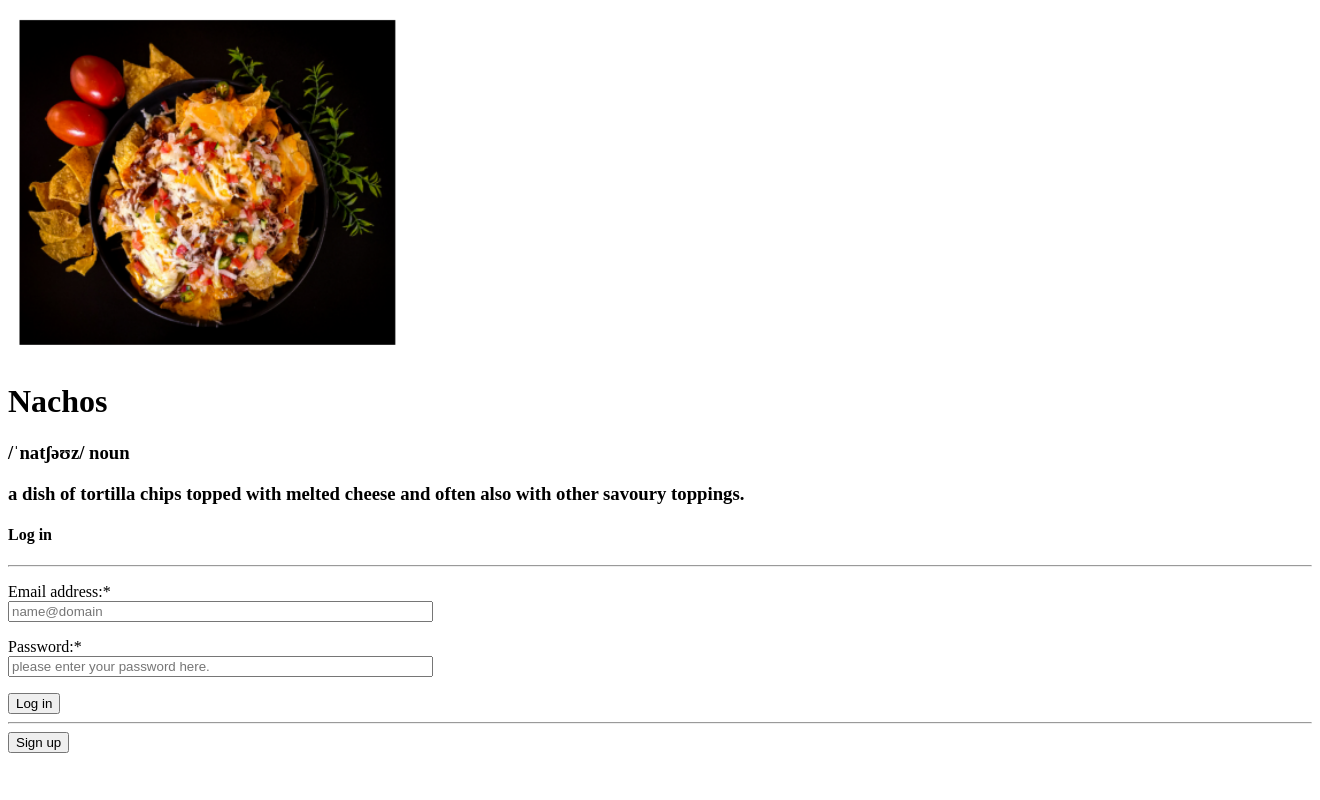
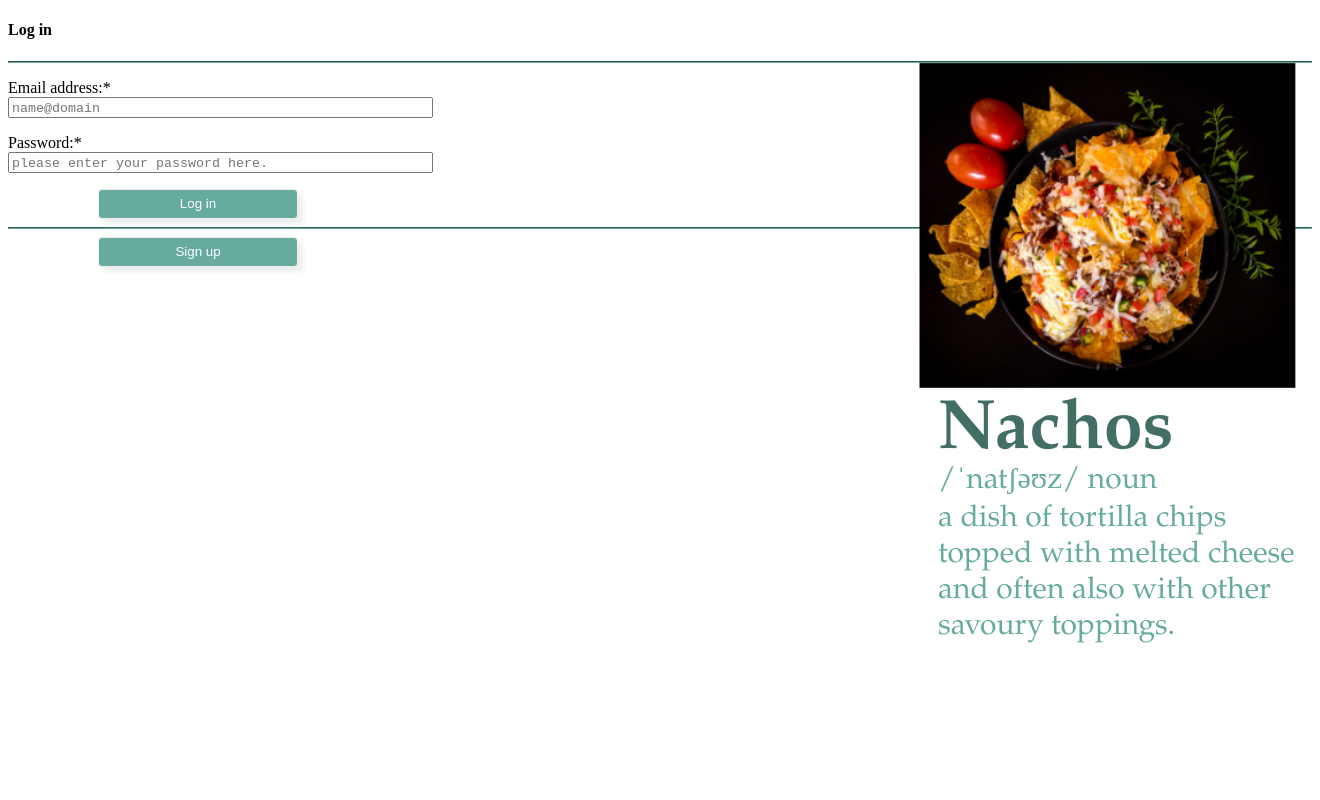
Before and after one commit to ysmeen24/project, a PHP site: page /WelcomePage/SignAndLog/LogIn.html in a window 1320 px wide. Run offline with PHP 8.4, Linux system fonts and the light colour scheme.

Commit message:
Update LogIn.CSS
I updated the CSS code for the LogIn page please check it out.

```diff
--- a/CSS/LogIn.CSS
+++ b/CSS/LogIn.CSS
@@ -1 +1,49 @@
-//CSS LogIn
+<style type="text/css">
+			div			{ border: #426E66 solid;
+						  padding: 20px 30px;
+						  background-color: #F2FFFE;
+						  margin: 100px 250px;
+						  position: absolute;
+						  font-family: Courier new;
+						  color: #666666;
+						  font-size: 20px;}
+			h1			{ margin-top: 370px;
+						  margin-left: 930px;
+						  position: absolute;
+						  font-family: Garamond;
+						  color: #426E66;
+						  font-size: 70px;}
+			h3			{ margin-left: 930px;
+						  position: absolute;
+						  font-family: Garamond;
+						  color: #67AB9F;
+						  font-size: 30px;
+						  font-weight: lighter;}
+
+			img			{ margin-top: 30px;
+						  margin-left: 900px;
+						  position: absolute; }
+
+			.position1		{ margin-top: 440px;}
+
+			.position2		{ margin-top: 480px;
+						  width: 380px; }
+
+			::placeholder	{ font-family: Courier new;}
+
+			::value 		{ font-family: Courier new;}
+
+			hr 			{ border-color: #67AB9F}
+
+			.FormButton		{ width: 200px;
+						  height: 30px;
+						  margin-left: 90px;
+						  background: #67AB9F;
+						  color: white;
+						  border: 1px solid #eee;
+						  border-radius: 4px;
+						  box-shadow: 5px 5px 5px #eee; }
+
+			.FormButton:hover { background: #426E66;}
+
+		</style>
```
